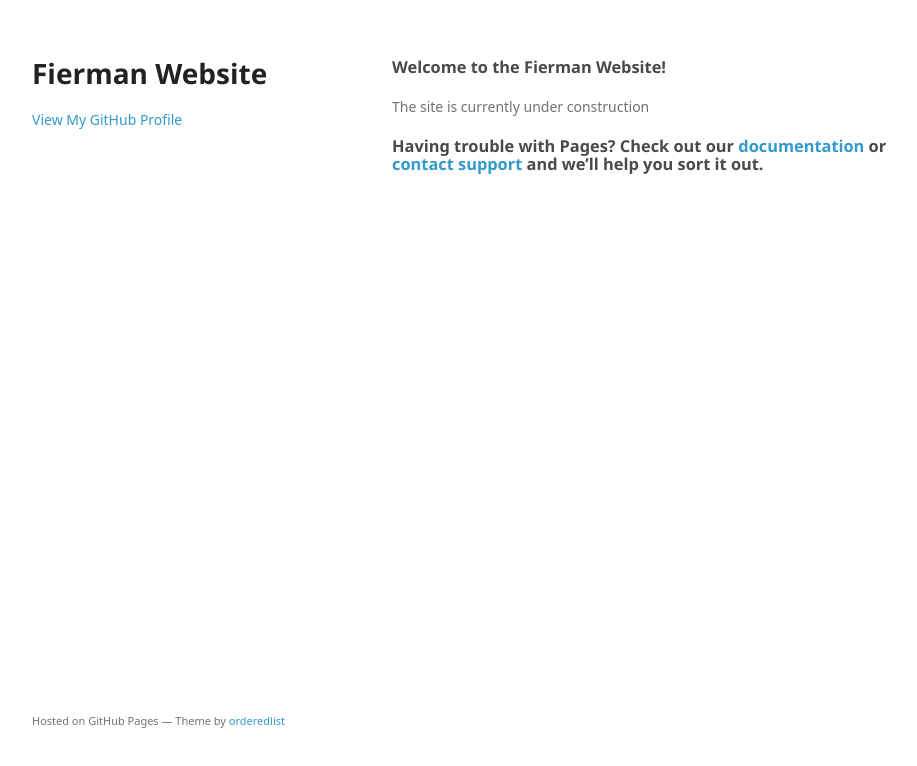
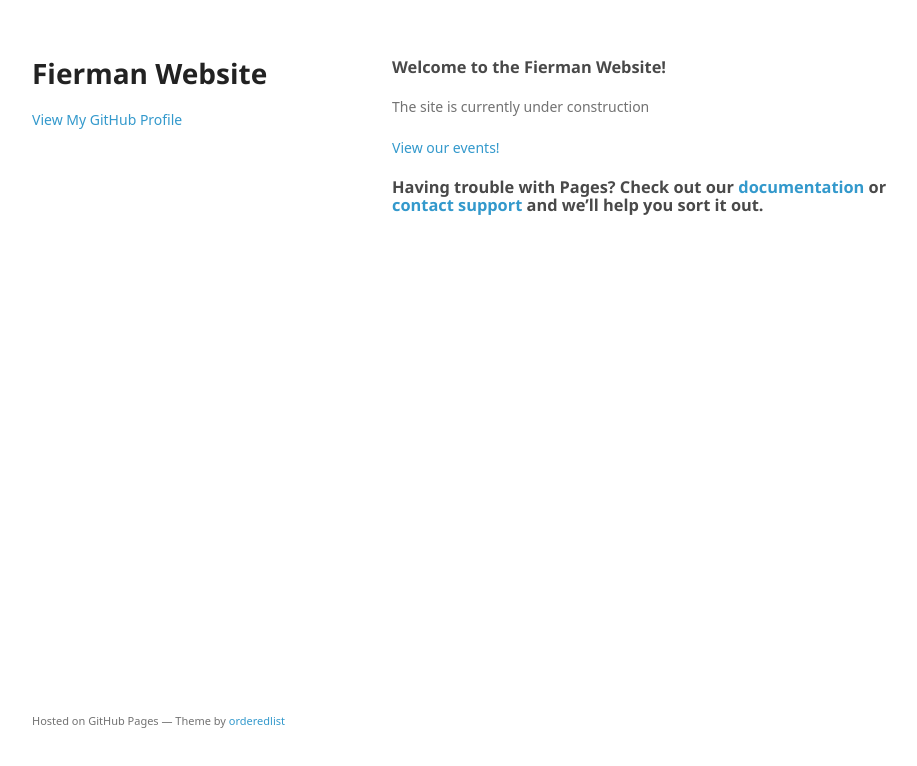
Before and after one commit to fiermanmazkir/Old-Website, a plain HTML site: page index.html in a window 1280 px wide. Shown: the whole page, without its empty margins (178-1095 px from the left). Drawn offline with Linux system fonts and the light colour scheme; a web font is replaced by a local one.

Commit message:
Added link to events

```diff
--- a/index.html
+++ b/index.html
@@ -28,6 +28,8 @@
 
 <p>The site is currently under construction</p></a>
 
+<p class="view"><a href="frankfierman.com/events">View our events!</a></p>
+
 <h3>
 
 <p>Having trouble with Pages? Check out our <a href="https://help.github.com/pages">documentation</a> or <a href="https://github.com/contact">contact support</a> and we’ll help you sort it out.</p>
```
